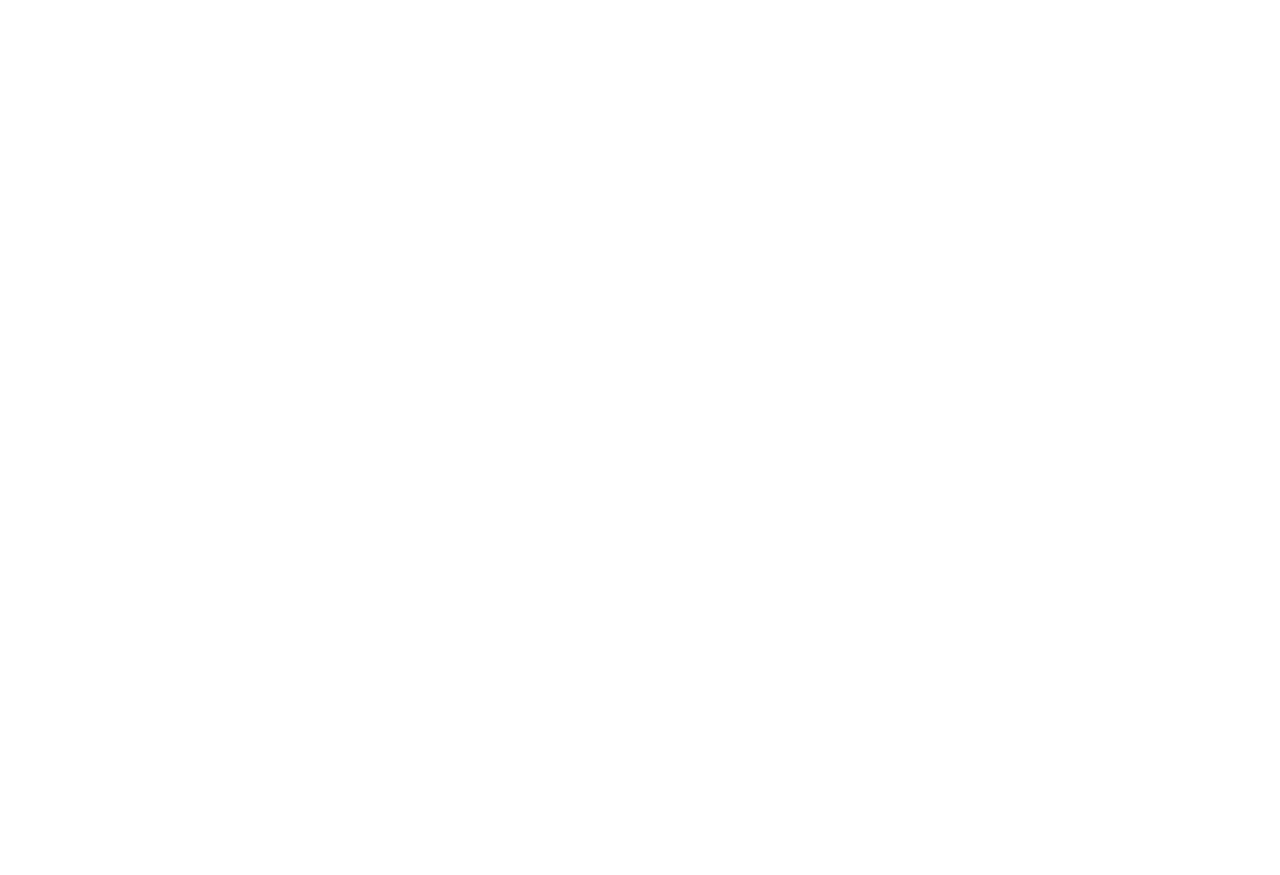
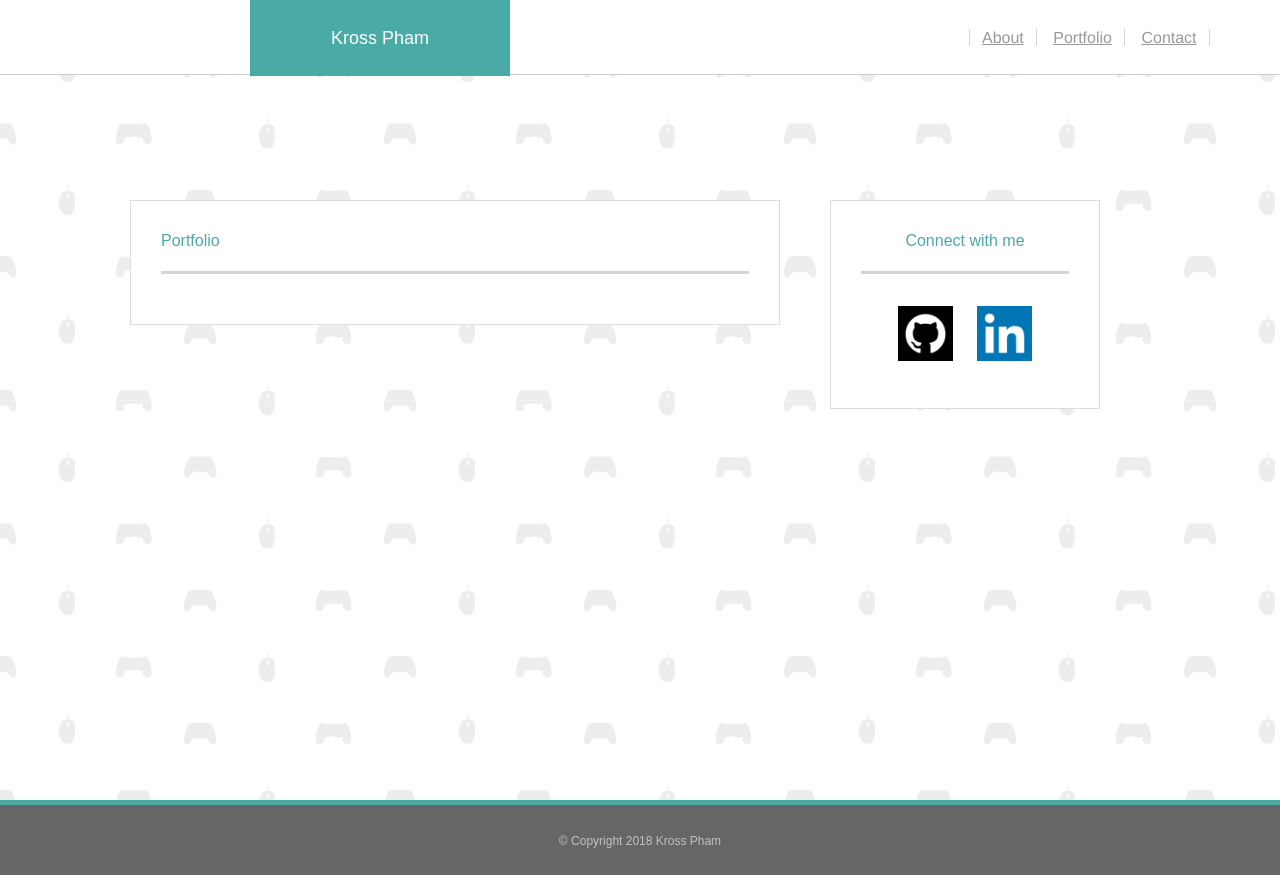
Before and after one commit to projectkross/Basic-Portfolio, a plain HTML site: page portfolio.html in a window 1280 px wide. Before the commit the page ends 800 px from the top, so only its background shows below. Drawn offline with Linux system fonts and the light colour scheme.

Commit message:
Homework 1

```diff
--- a/assets/css/style.css
+++ b/assets/css/style.css
@@ -1,18 +1,24 @@
-.container {
-    position: absolute;
-    width: 100%;
-    height: 100%;
+* {
+	box-sizing: border-box;
+}
+
+html {
+	height: 100%;
 }
 
 body {
+	position: relative;
+	background: url("../images/gaming-pattern.png");
 	font-family: 'Arial', 'Helvetica Neue', Helvetica, sans-serif;
 	margin:0;
 	padding:0;
+	height: 100%;
 }
+
 
 header {
 	position: fixed;
-	height: 100px;
+	height: 75px;
 	width: 100%;
 	border-bottom: solid #ccc 1px;
 	background:#fff;
@@ -20,19 +26,19 @@ header {
 
 h1 {
 	margin-top: 0;
-	line-height:100px;
+	line-height:76px;
 	width:260px;
-	margin-left:100px;
+	margin-left:250px;
 	background:#4aaaa5;
 	color:#fff;
-	font-family: sans-serif;
+	font-size: 18px;
 	text-align: center;
 }
 
 ul {
 	position: absolute;
-	top: 20px;
-	left:960px;
+	top: 30px;
+	left:945px;
  }
 
 li {
@@ -40,9 +46,17 @@ li {
 	border-right: 1px solid lightgrey;
 }
 
+.container {
+    width: 100%;
+	height: 100%;
+	max-width: 960px;
+	margin: 0 auto;
+	clear: both;
+}
+
 a {
 	font-family: Helvetica;
-	font-size: 17px;
+	font-size: 16px;
 	color:#999;
 	text-align: center;
 	padding: 12px;
@@ -55,6 +69,11 @@ section {
 	padding: 30px 30px 30px 30px;
 	background: #fff;
 	color:#777;
+	line-height: 20px;
+}
+
+p {
+	margin-bottom: 10px;
 }
 
 .img-circle {
@@ -66,12 +85,12 @@ section {
 .About {
 	border: solid #ddd 1px;
 	width: 650px;
-	margin-left:100px;
-}
+	margin-left: -30px;
+	}
 
 h2 {
 	padding-bottom: 20px;
-	margin-top: 0px;
+	margin-bottom: 20px;
 	color:#4aaaa5;
 	border-bottom: solid lightgrey 3px;
 }
@@ -83,7 +102,7 @@ h2#Me {
 .Sidebar {
 	border: solid #ddd 1px;
 	width: 270px;
-	margin-left: 170px;
+	margin-left: 50px;
 }
 
 h2#ConLinks {
@@ -102,10 +121,10 @@ a.Icons{
 }
 
 .Footer {
-	position: fixed;
+	/*position: fixed;*/
 	bottom: 0;
 	border-top: solid #4aaaa5 5px;
-	height:100px;
+	height:75px;
 	width:100%;
 	background-color:#666;
 	clear:both;
@@ -115,8 +134,7 @@ p#FooterText {
 	font-size: 12px;
 	color:#c1c1c1;
 	text-align: center;
-	line-height:105px;
-	margin: 0;
+	margin-top: 30px;
 }
 
 /* contact */
@@ -124,9 +142,8 @@ p#FooterText {
 .Contact {
 	width: 650px;
 	border: 1px solid #ccc;
-	margin-left: 100px;
-	overflow: auto;
-	margin-bottom: 200px;
+	margin-bottom: 100px;
+	margin-left: -30px;
 }
 
 
@@ -140,3 +157,12 @@ input[type=text], select, textarea {
     margin-bottom: 16px;
     resize: vertical;
 }
+
+input[type=submit] {
+	background: #4aaaa5;
+	border: 0 none;
+	color: #fff;
+	font-size: 16px;
+	padding: 10px 30px;
+	cursor: pointer;
+}
--- a/contact.html
+++ b/contact.html
@@ -3,12 +3,12 @@
 
 	<head>
 		<meta charset="UTF-8">
-		<!-- <link rel="stylesheet" type="text/css" href="assets/css/reset.css"> -->
+		<link rel="stylesheet" type="text/css" href="assets/css/reset.css">
 		<link rel="stylesheet" type="text/css" href="assets/css/style.css">
 			<title>Kross Pham Portfolio</title>
 	</head>
 
-	<body background="assets/images/gaming-pattern.png">
+	<body>
 
 		<header>
 		 	<h1>Kross Pham</h1>
@@ -20,7 +20,7 @@
 			</ul>
 		</header>
 
-	<!-- 	<div class="container"> -->
+		<div class="container">
 
 			<section class="Contact">
 
--- a/portfolio.html
+++ b/portfolio.html
@@ -0,0 +1,53 @@
+<!DOCTYPE html>
+<html>
+
+	<head>
+		<meta charset="UTF-8">
+		<title>Kross Pham Portfolio</title>
+		<link rel="stylesheet" type="text/css" href="assets/css/reset.css">
+		<link rel="stylesheet" type="text/css" href="assets/css/style.css">
+			<title>Kross Pham Portfolio</title>
+	</head>
+
+	<body>
+
+		<header>
+		 	<h1>Kross Pham</h1>
+		 	<ul>
+		 		<li><a></a></li>
+				<li><a href="index.html">About</a></li>
+				<li><a href="portfolio.html"> Portfolio</a></li>
+				<li><a href="contact.html">Contact</a></li>
+			</ul>
+		</header>
+
+		<div class="container">
+
+			<section class="About">
+
+				<h2 id="Portfolio">Portfolio</h2>
+
+
+				</section>
+
+
+			<section class="Sidebar">
+				<h2 id="ConLinks">Connect with me</h2>
+				<div class="LinkIcons">
+					<a class="Icons" href= "https://github.com/projectkross"><img src="assets/images/GitHub.png" alt="GitHub" style="width:55px;"></a>
+				<a class="Icons" href= "www.linkedin.com/in/krosspham"><img src="assets/images/LinkedIn.png" alt="LinkedIn" style="width:55px;"></a>
+				</div>
+			</section>
+		</div>
+
+
+	<footer class="Footer">
+		<p id=FooterText>© Copyright 2018 Kross Pham</p>
+		</footer>
+
+
+
+	</body>
+
+
+</html>
```
Also changed, not shown: index.html (+2 -5 lines).
